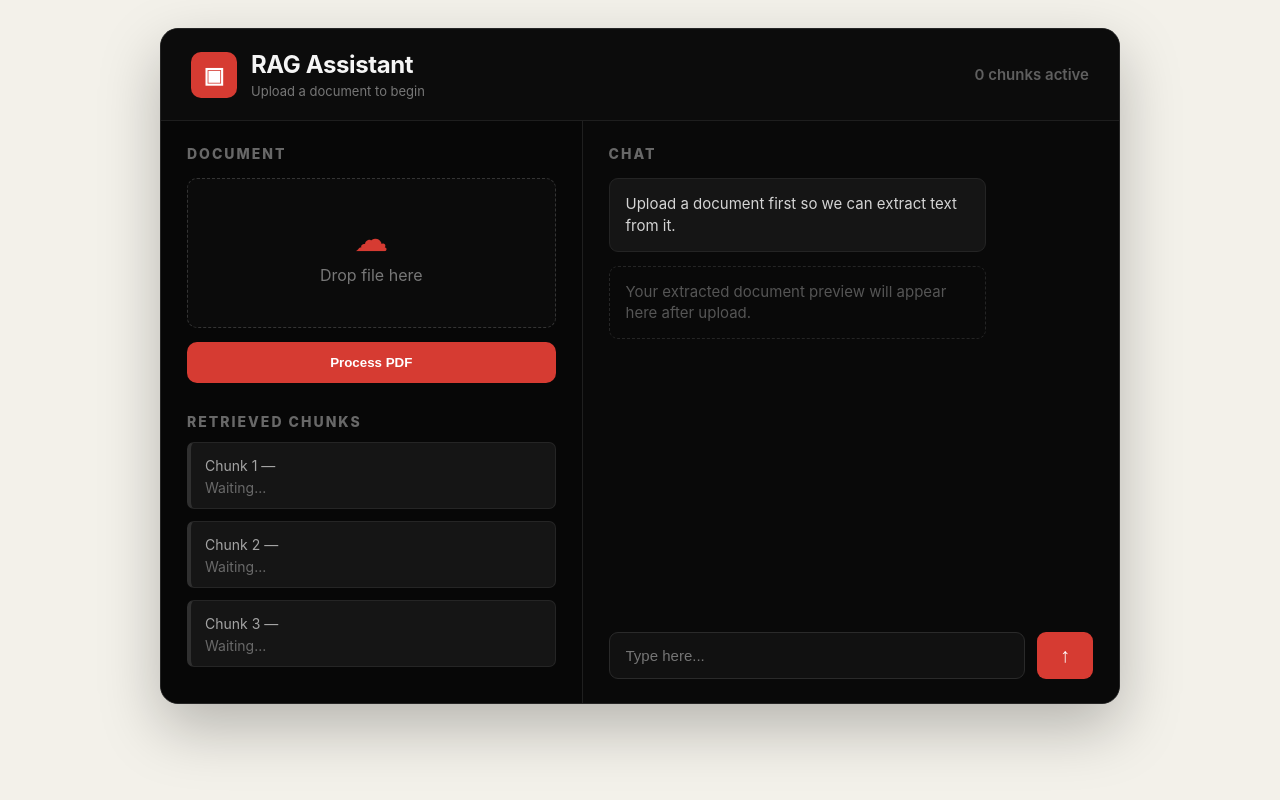
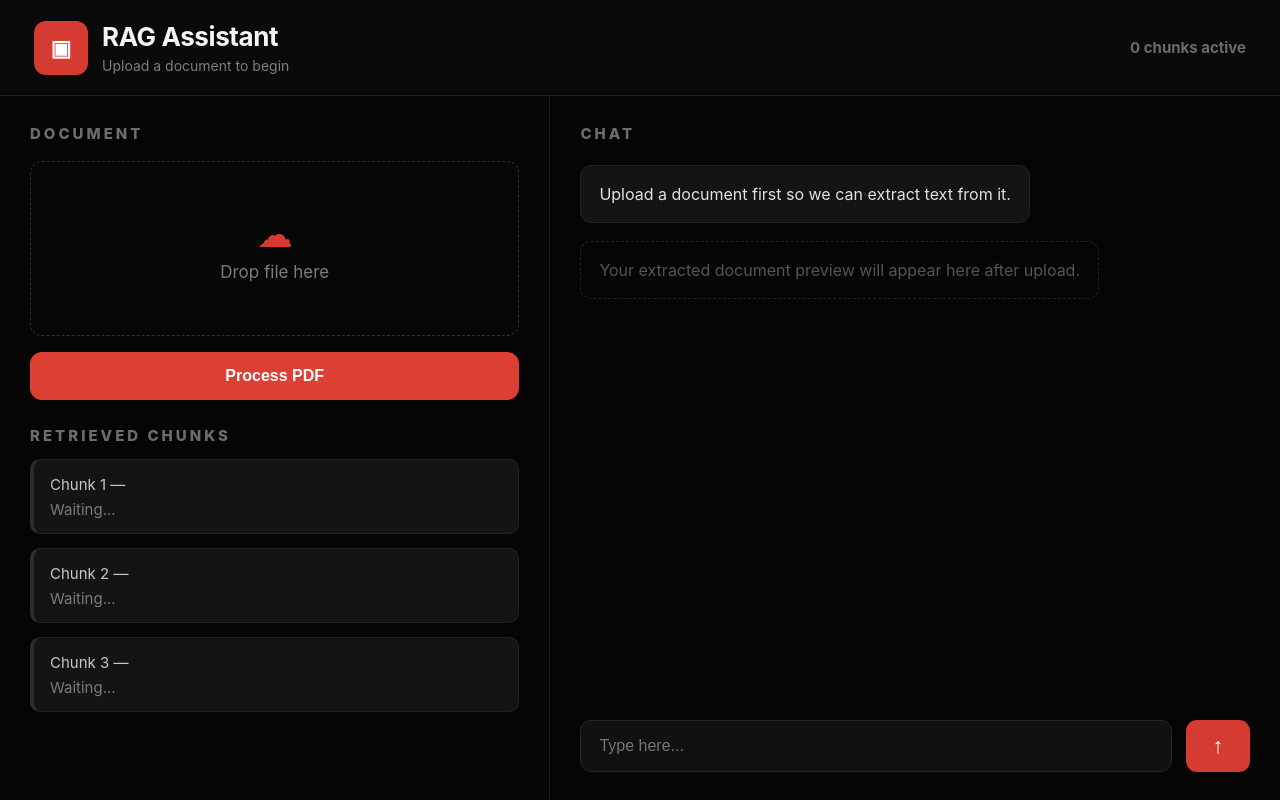
Before and after one commit to ridafatimat/RAG-chatbot, a React app in the folder frontend/: page / in a window 1280 px wide. Built offline with nearby package versions, Linux system fonts and the light colour scheme; the HTML template or start-up script is replaced by a standard one.

Commit message:
Update frontend to full screen layout

```diff
--- a/frontend/src/App.css
+++ b/frontend/src/App.css
@@ -5,41 +5,42 @@
 html,
 body,
 #root {
+  width: 100%;
   min-height: 100%;
   margin: 0;
 }
 
 body {
   font-family: Inter, Arial, sans-serif;
-  background: #f3f1ea;
+  background: #000000;
 }
 
 .app-shell {
+  width: 100vw;
   min-height: 100vh;
-  background: #f3f1ea;
-  display: flex;
-  justify-content: center;
-  align-items: flex-start;
-  padding: 28px;
+  background: #000000;
+  padding: 0;
+  margin: 0;
 }
 
 .rag-card {
-  width: min(960px, 100%);
-  background: #080808;
+  width: 100vw;
+  min-height: 100vh;
+  background: #050505;
   color: #f5f5f5;
-  border-radius: 18px;
+  border-radius: 0;
   overflow: hidden;
-  border: 1px solid #252525;
-  box-shadow: 0 24px 60px rgba(0, 0, 0, 0.25);
+  border: none;
+  box-shadow: none;
 }
 
 .rag-header {
-  height: 92px;
-  padding: 22px 30px;
+  height: 96px;
+  padding: 22px 34px;
   display: flex;
   align-items: center;
   justify-content: space-between;
-  background: #0c0c0c;
+  background: #0a0a0a;
   border-bottom: 1px solid #1e1e1e;
 }
 
@@ -50,10 +51,10 @@ body {
 }
 
 .brand-icon {
-  width: 46px;
-  height: 46px;
+  width: 54px;
+  height: 54px;
   background: #d63b32;
-  border-radius: 10px;
+  border-radius: 12px;
   display: grid;
   place-items: center;
   font-size: 22px;
@@ -63,79 +64,79 @@ body {
 
 .brand-block h1 {
   margin: 0;
-  font-size: 24px;
+  font-size: 26px;
   letter-spacing: -0.4px;
 }
 
 .brand-block p {
-  margin: 4px 0 0;
-  color: #777;
-  font-size: 13px;
+  margin: 5px 0 0;
+  color: #7d7d7d;
+  font-size: 14px;
 }
 
 .chunks-status {
-  color: #5f5f5f;
+  color: #6b6b6b;
   font-size: 15px;
-  font-weight: 600;
+  font-weight: 700;
 }
 
 .rag-layout {
   display: grid;
-  grid-template-columns: 44% 56%;
-  min-height: 560px;
+  grid-template-columns: 43% 57%;
+  min-height: calc(100vh - 96px);
 }
 
 .document-panel {
-  border-right: 1px solid #1f1f1f;
-  padding: 24px 26px;
-  background: #070707;
+  border-right: 1px solid #1a1a1a;
+  padding: 28px 30px;
+  background: #050505;
 }
 
 .chat-panel {
-  padding: 24px 26px;
-  background: #090909;
+  padding: 28px 30px;
+  background: #050505;
   display: flex;
   flex-direction: column;
 }
 
 .panel-label {
-  color: #686868;
-  letter-spacing: 2px;
-  font-size: 14px;
+  color: #6d6d6d;
+  letter-spacing: 3px;
+  font-size: 15px;
   font-weight: 800;
-  margin-bottom: 16px;
+  margin-bottom: 18px;
 }
 
 .drop-zone {
-  height: 150px;
-  border: 1px dashed #343434;
-  border-radius: 10px;
-  background: #0b0b0b;
+  height: 175px;
+  border: 1px dashed #2e2e2e;
+  border-radius: 12px;
+  background: #070707;
   display: flex;
   flex-direction: column;
   align-items: center;
   justify-content: center;
-  gap: 9px;
+  gap: 10px;
   cursor: pointer;
   transition: 0.2s ease;
-  margin-bottom: 14px;
+  margin-bottom: 16px;
 }
 
 .drop-zone:hover {
   border-color: #d63b32;
-  background: #111111;
+  background: #0d0d0d;
 }
 
 .cloud-icon {
   color: #d63b32;
-  font-size: 34px;
+  font-size: 36px;
   line-height: 1;
 }
 
 .drop-zone p {
   margin: 0;
-  color: #777;
-  font-size: 16px;
+  color: #7b7b7b;
+  font-size: 17px;
   text-align: center;
   max-width: 90%;
   word-break: break-word;
@@ -144,17 +145,18 @@ body {
 .process-btn {
   width: 100%;
   border: none;
-  border-radius: 10px;
-  padding: 13px 16px;
-  background: #d63b32;
+  border-radius: 12px;
+  padding: 15px 18px;
+  background: #de3f34;
   color: white;
+  font-size: 16px;
   font-weight: 800;
   cursor: pointer;
-  margin-bottom: 12px;
+  margin-bottom: 14px;
 }
 
 .process-btn:hover {
-  background: #e3483e;
+  background: #eb493e;
 }
 
 .process-btn:disabled {
@@ -163,27 +165,27 @@ body {
 }
 
 .small-status {
-  background: #121212;
-  border: 1px solid #242424;
-  color: #cfcfcf;
-  border-radius: 10px;
-  padding: 12px;
-  font-size: 14px;
-  margin-bottom: 18px;
+  background: #111111;
+  border: 1px solid #202020;
+  color: #d5d5d5;
+  border-radius: 12px;
+  padding: 13px 14px;
+  font-size: 15px;
+  margin-bottom: 22px;
 }
 
 .retrieved-label {
-  margin-top: 18px;
-  margin-bottom: 12px;
+  margin-top: 12px;
+  margin-bottom: 14px;
 }
 
 .chunk-card {
-  background: #151515;
-  border: 1px solid #252525;
-  border-radius: 7px;
-  padding: 12px 14px;
-  margin-bottom: 12px;
-  border-left: 4px solid #303030;
+  background: #141414;
+  border: 1px solid #222222;
+  border-radius: 10px;
+  padding: 14px 16px;
+  margin-bottom: 14px;
+  border-left: 4px solid #2d2d2d;
 }
 
 .chunk-card.active {
@@ -191,39 +193,40 @@ body {
 }
 
 .chunk-card span {
-  color: #a4a4a4;
-  font-size: 14px;
+  color: #c7c7c7;
+  font-size: 15px;
 }
 
 .chunk-card p {
-  margin: 4px 0 0;
-  color: #696969;
-  font-size: 14px;
+  margin: 6px 0 0;
+  color: #7a7a7a;
+  font-size: 15px;
 }
 
 .chat-area {
   flex: 1;
   display: flex;
   flex-direction: column;
-  gap: 14px;
-  min-height: 390px;
+  gap: 18px;
+  min-height: 0;
+  padding-top: 4px;
 }
 
 .bot-message,
 .user-message,
 .hint-message {
   max-width: 78%;
-  padding: 14px 16px;
-  border-radius: 9px;
-  line-height: 1.45;
-  font-size: 15px;
+  padding: 16px 18px;
+  border-radius: 11px;
+  line-height: 1.5;
+  font-size: 16px;
 }
 
 .bot-message {
   align-self: flex-start;
-  background: #151515;
-  border: 1px solid #242424;
-  color: #d4d4d4;
+  background: #141414;
+  border: 1px solid #222222;
+  color: #e1e1e1;
 }
 
 .user-message {
@@ -235,7 +238,7 @@ body {
 
 .preview-message {
   max-width: 100%;
-  max-height: 220px;
+  max-height: 260px;
   overflow-y: auto;
   white-space: pre-wrap;
 }
@@ -244,47 +247,44 @@ body {
   align-self: flex-start;
   background: transparent;
   color: #555;
-  border: 1px dashed #252525;
+  border: 1px dashed #232323;
 }
 
 .chat-input-row {
   display: grid;
-  grid-template-columns: 1fr 56px;
-  gap: 12px;
+  grid-template-columns: 1fr 64px;
+  gap: 14px;
   margin-top: 20px;
 }
 
 .chat-input-row input {
   background: #111111;
-  border: 1px solid #2a2a2a;
+  border: 1px solid #242424;
   color: #777;
-  border-radius: 9px;
-  padding: 14px 16px;
+  border-radius: 11px;
+  padding: 16px 18px;
   outline: none;
-  font-size: 15px;
+  font-size: 16px;
 }
 
 .chat-input-row button {
   background: #d63b32;
   border: none;
-  border-radius: 9px;
+  border-radius: 11px;
   color: white;
-  font-size: 20px;
+  font-size: 22px;
   font-weight: 900;
 }
 
-@media (max-width: 820px) {
-  .app-shell {
-    padding: 16px;
-  }
-
+@media (max-width: 900px) {
   .rag-layout {
     grid-template-columns: 1fr;
+    min-height: auto;
   }
 
   .document-panel {
     border-right: none;
-    border-bottom: 1px solid #1f1f1f;
+    border-bottom: 1px solid #1a1a1a;
   }
 
   .rag-header {
--- a/frontend/src/index.css
+++ b/frontend/src/index.css
@@ -1,6 +1,7 @@
 html,
 body,
 #root {
+  width: 100%;
   min-height: 100%;
   margin: 0;
 }
```
